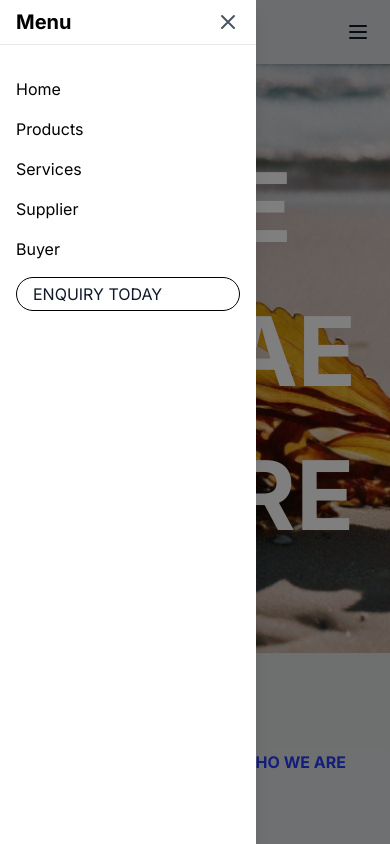
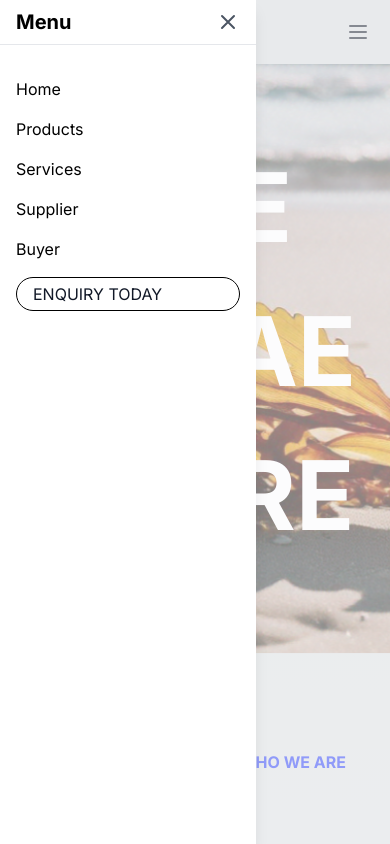
Before and after one commit to AlgaeStores/algae, a Next.js app: page / in a window 390 px wide. Both pictures are taken after a click on the button 358 px from the left and 32 px from the top of the page. Shown: the top 844 px of the page. Built offline with nearby package versions, Linux system fonts and the light colour scheme.

Commit message:
test color

```diff
--- a/src/app/components/mobile-menu.js
+++ b/src/app/components/mobile-menu.js
@@ -13,7 +13,7 @@ const MobileMenu = ({
     <Fragment>
       {/* Background overlay */}
       <div
-        className={`fixed inset-0 bg-black opacity-50 z-50 ${
+        className={`fixed inset-0 bg-black opacity-50 z-50 bg-gray-50 dark:bg-gray-700 ${
           isOpen ? "block" : "hidden"
         }`}
         onClick={onClose}
```
